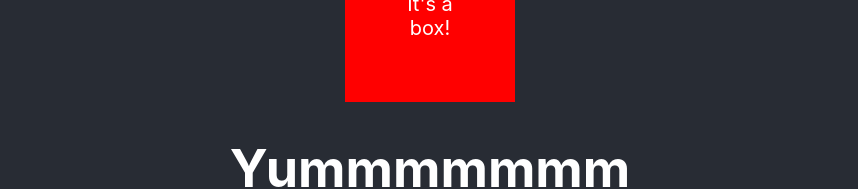
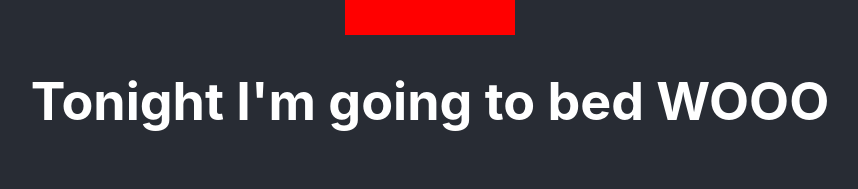
Before and after one commit to Daniel-Benzion/react_study, a React (Create React App) app: page / in a window 1280 px wide. Shown: the part 169-358 px from the top of the page, without its empty margins (210-1068 px from the left). Built offline with nearby package versions, Linux system fonts and the light colour scheme.

Commit message:
if-statement basic implementation

```diff
--- a/src/App.js
+++ b/src/App.js
@@ -1,5 +1,4 @@
 import React from "react";
-import logo from './logo.svg';
 import './App.css';
 import PrimaryBox from './PrimaryBox.jsx'
 
@@ -17,6 +16,22 @@ const friends = [
     src: "https://content.codecademy.com/courses/React/react_photo-alpaca.jpg"
   }
 ];
+
+const fiftyFifty = Math.random() < 0.5;
+
+class TonightsPlan extends React.Component {
+
+  render() {
+    let plan;
+    if (fiftyFifty) {
+      plan = "out";
+    } else {
+      plan = "to bed"
+    }
+
+    return <h1>Tonight I'm going {plan} WOOO</h1>;
+  }
+}
 
 class Friend extends React.Component {
 
@@ -36,6 +51,7 @@ function App() {
     <div className="App">
       <header className="App-header">
         <PrimaryBox></PrimaryBox>
+        <TonightsPlan />
         <Friend />
       </header>
 
```
